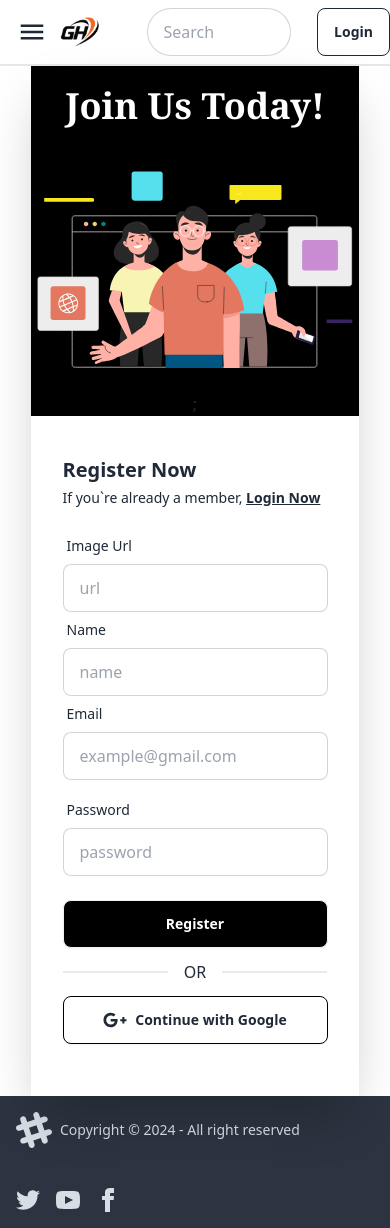
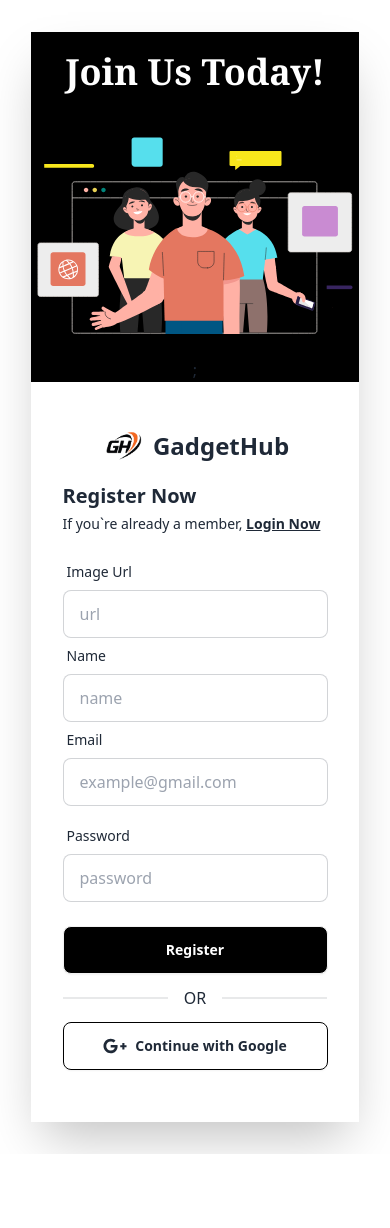
Before and after one commit to Shakhawat-pro/GadgetHub-client, a React (Vite) app: page /register in a window 390 px wide. After the commit the page ends 1154 px from the top, so only its background shows below. Built offline with nearby package versions, Linux system fonts and the light colour scheme.

Commit message:
google login done

```diff
--- a/package.json
+++ b/package.json
@@ -20,7 +20,8 @@
     "react-hook-form": "^7.52.2",
     "react-icons": "^5.3.0",
     "react-router-dom": "^6.26.0",
-    "sort-by": "^1.2.0"
+    "sort-by": "^1.2.0",
+    "sweetalert2": "^11.12.4"
   },
   "devDependencies": {
     "@eslint/js": "^9.8.0",
--- a/src/App.jsx
+++ b/src/App.jsx
@@ -10,7 +10,7 @@ function App() {
   return (
     <div className=' mx-auto '>
       <Sidebar></Sidebar>
-      {location.pathname === ('/login' || '/register') ? '' :  <Footer></Footer>}
+      {location.pathname === '/login' || location.pathname === '/register' ? '' :  <Footer></Footer>}
     </div>
   )
 }
--- a/src/Components/Login.jsx
+++ b/src/Components/Login.jsx
@@ -1,8 +1,9 @@
 import Lottie from 'lottie-react';
 import welcome from '../assets/welcome.json'
 import { Link } from 'react-router-dom';
-import { FaGooglePlusG } from 'react-icons/fa';
 import { useForm } from 'react-hook-form';
+import logoImg from '../assets/GH.png'
+import Social from './Social';
 
 const Login = () => {
     const { register, formState: { errors }, handleSubmit } = useForm()
@@ -18,8 +19,9 @@ const Login = () => {
                 <Lottie animationData={welcome} loop={true} />;
             </div>
             <div className="sm:w-1/2 sm:p-10  max-sm:mt-4">
+                <Link to={'/'} className='mb-3 btn btn-ghost text-2xl font-bold flex'><img src={logoImg} alt="" className='w-11' />GadgetHub</Link>
                 <h1 className="font-bold text-xl">Login Now</h1>
-                    <p className="text-sm mt-1">Don`t have an account? <Link to={'/register'}><span className="underline font-bold">Create Now</span></Link></p>
+                <p className="text-sm mt-1">Don`t have an account? <Link to={'/register'}><span className="underline font-bold hover:text-blue-700">Create Now</span></Link></p>
                 <form className="mt-5" onSubmit={handleSubmit(onSubmit)}>
                     <div className="form-control">
                         <label className="label">
@@ -40,7 +42,7 @@ const Login = () => {
                     </div>
                 </form>
                 <div className="divider"> OR</div>
-                    <div className="btn w-full bg-transparent border-black mb-3"><FaGooglePlusG className="text-2xl" /> Continue with Google </div>
+                <Social></Social>
             </div>
         </div>
     );
--- a/src/Components/Register.jsx
+++ b/src/Components/Register.jsx
@@ -3,6 +3,8 @@ import welcome from '../assets/welcome.json'
 import { Link } from 'react-router-dom';
 import { FaGooglePlusG } from 'react-icons/fa';
 import { useForm } from 'react-hook-form';
+import logoImg from '../assets/GH.png'
+import Social from './Social';
 
 const Register = () => {
     const { register, formState: { errors }, handleSubmit } = useForm()
@@ -12,15 +14,16 @@ const Register = () => {
     }
 
     return (
-        <div>
-            <div className="sm:h-[700px] w-11/12 max-w-screen-lg mx-auto shadow-2xl flex flex-col  sm:flex-row items-center " >
+        <div className="sm:h-[700px] w-11/12 max-w-screen-lg mx-auto my-8 shadow-2xl flex flex-col  sm:flex-row items-center " >
+
             <div className="bg-black h-full sm:w-1/2 flex flex-col justify-center  items-center " >
                 <h1 className="text-white font-bold font-serif text-4xl max-sm:my-5">Join Us Today!</h1>
                 <Lottie animationData={welcome} loop={true} />;
             </div>
             <div className="sm:w-1/2 p-10 ">
+                <Link to={'/'} className='mb-3 btn btn-ghost text-2xl font-bold flex'><img src={logoImg} alt="" className='w-11' />GadgetHub</Link>
                 <h1 className="font-bold text-xl">Register Now</h1>
-                    <p className="text-sm mt-1">If you`re already a member, <Link to={'/login'}><span className="underline font-bold">Login Now</span></Link> </p>
+                <p className="text-sm mt-1">If you`re already a member, <Link to={'/login'}><span className="underline font-bold hover:text-blue-700">Login Now</span></Link> </p>
                 <form className="mt-5" onSubmit={handleSubmit(onSubmit)}>
                     <div className="form-control">
                         <div className="label">
@@ -55,8 +58,7 @@ const Register = () => {
                     </div>
                 </form>
                 <div className="divider"> OR</div>
-                    <div className="btn w-full bg-transparent border-black mb-3"><FaGooglePlusG className="text-2xl" /> Continue with Google </div>
-                </div>
+                <Social></Social>
             </div>
         </div>
     );
--- a/src/Components/Sidebar.jsx
+++ b/src/Components/Sidebar.jsx
@@ -8,13 +8,13 @@ const Sidebar = () => {
         <div className="drawer lg:drawer-open ">
             <input id="my-drawer-2" type="checkbox" className="drawer-toggle" />
             <div className="drawer-content ">
-                {location.pathname === ('/login' || '/register') ? '' : <Navbar></Navbar>}
+                {location.pathname === '/login' || location.pathname === '/register' ? '' : <Navbar></Navbar>}
 
                 <div className="max-w-screen-xl w-11/12 mx-auto">
                     <Outlet></Outlet>
                 </div>
             </div>
-            {location.pathname === ('/login' || '/register') ? '' :
+            {location.pathname === '/login' || location.pathname === '/register' ? '' :
                 <div className="drawer-side">
                     <label htmlFor="my-drawer-2" aria-label="close sidebar" className="drawer-overlay"></label>
                     <div className="px-12 text-xl space-y-4 w-80 min-h-full border-r-2  max-lg:bg-black max-lg:text-white ">
--- /dev/null
+++ b/src/Components/Social.jsx
@@ -0,0 +1,28 @@
+import React, { useContext } from 'react';
+import { FaGooglePlusG } from 'react-icons/fa';
+import { authContext } from '../Context/AuthProvider';
+import { useNavigate } from 'react-router-dom';
+import Swal from 'sweetalert2';
+
+const Social = () => {
+    const {signInWithGoogle} = useContext(authContext)
+    const navigate  = useNavigate()
+
+    const handleGoogle = () =>{
+        signInWithGoogle()
+        .then(result => {
+            console.log(result);
+            Swal.fire({
+                title: "Success!",
+                text: "You have successfully logged In.",
+                icon: "success",
+                timer: 2000
+              }).then(() =>{navigate('/')})
+        })
+    }
+    return (
+        <div onClick={handleGoogle} className="btn w-full bg-transparent border-black mb-3"><FaGooglePlusG className="text-2xl" /> Continue with Google </div>
+    );
+};
+
+export default Social;
--- /dev/null
+++ b/src/Context/AuthProvider.jsx
@@ -0,0 +1,26 @@
+import { GoogleAuthProvider, signInWithPopup, signInWithRedirect } from "firebase/auth";
+import { createContext } from "react";
+import auth from "../firebase/firebase.config";
+
+export const authContext = createContext()
+
+const AuthProvider = ({children}) => {
+
+    const googleProvider = new GoogleAuthProvider
+
+    const signInWithGoogle = () =>{
+        // return signInWithRedirect(auth, googleProvider)
+        return signInWithPopup(auth, googleProvider)
+    }
+
+    const authInfo = {
+        signInWithGoogle
+    }
+    return (
+        <authContext.Provider value={authInfo}>
+            {children}
+        </authContext.Provider>
+    );
+};
+
+export default AuthProvider;
--- a/src/firebase/firebase.config.js
+++ b/src/firebase/firebase.config.js
@@ -16,6 +16,5 @@ const firebaseConfig = {
 
 // Initialize Firebase
 const app = initializeApp(firebaseConfig);
-
 const auth = getAuth(app)
 export default auth
```
Also changed, not shown: src/main.jsx (+5 -2 lines), 1 other file (tests, documents, lock files or other folders). Lines whose indentation alone changed are shown as unchanged.
